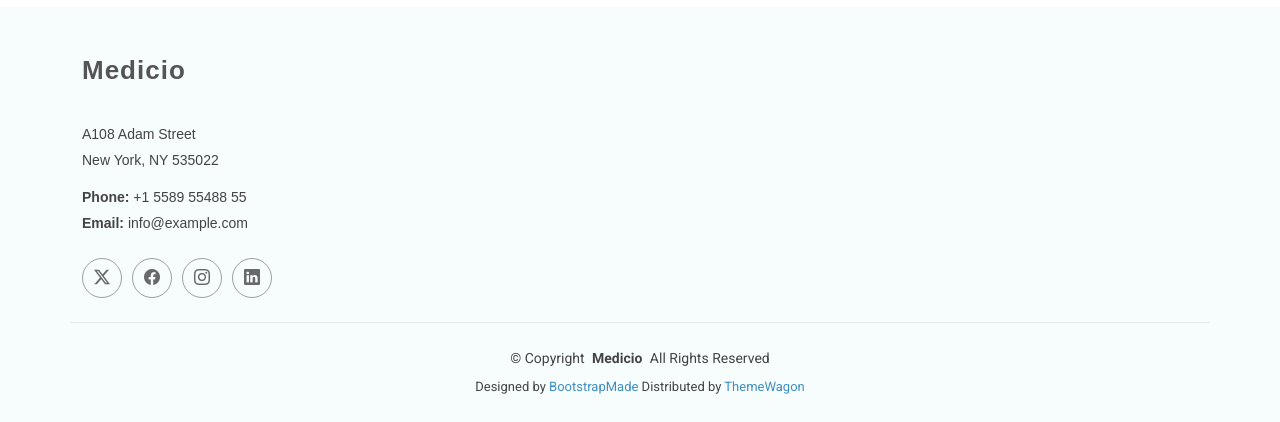
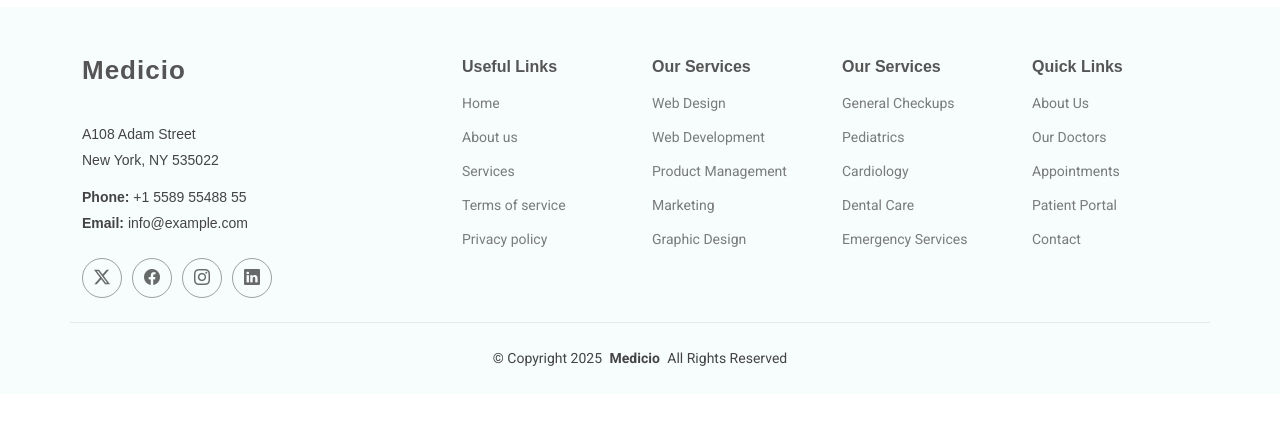
Before and after one commit to MostefaBoudjema/nuxt3-MediCio, a Nuxt app: page / in a window 1280 px wide. Shown: the part 9896-10318 px from the top of the page. After the commit the page ends 10290 px from the top, so only its background shows below. Built offline with nearby package versions, Linux system fonts and the light colour scheme.

Commit message:
update footer

```diff
--- a/app/components/shared/FooterSection.vue
+++ b/app/components/shared/FooterSection.vue
@@ -3,10 +3,11 @@
 </script>
 <template>
     <footer id="footer" class="footer light-background">
+
         <div class="container footer-top">
             <div class="row gy-4">
                 <div class="col-lg-4 col-md-6 footer-about">
-                    <NuxtLink to="/" class="logo d-flex align-items-center">
+                    <NuxtLink href="/" class="logo d-flex align-items-center">
                         <span class="sitename">Medicio</span>
                     </NuxtLink>
                     <div class="footer-contact pt-3">
@@ -22,16 +23,59 @@
                         <a href=""><i class="bi bi-linkedin"></i></a>
                     </div>
                 </div>
-                <!-- ...rest of the footer... -->
+
+                <div class="col-lg-2 col-md-3 footer-links">
+                    <h4>Useful Links</h4>
+                    <ul>
+                        <li><a href="#">Home</a></li>
+                        <li><a href="#about">About us</a></li>
+                        <li><a href="#services">Services</a></li>
+                        <li><a href="#">Terms of service</a></li>
+                        <li><a href="#">Privacy policy</a></li>
+                    </ul>
+                </div>
+
+                <div class="col-lg-2 col-md-3 footer-links">
+                    <h4>Our Services</h4>
+                    <ul>
+                        <li><a href="#">Web Design</a></li>
+                        <li><a href="#">Web Development</a></li>
+                        <li><a href="#">Product Management</a></li>
+                        <li><a href="#">Marketing</a></li>
+                        <li><a href="#">Graphic Design</a></li>
+                    </ul>
+                </div>
+
+                <div class="col-lg-2 col-md-3 footer-links">
+                    <h4>Our Services</h4>
+                    <ul>
+                        <li><a href="#">General Checkups</a></li>
+                        <li><a href="#">Pediatrics</a></li>
+                        <li><a href="#">Cardiology</a></li>
+                        <li><a href="#">Dental Care</a></li>
+                        <li><a href="#">Emergency Services</a></li>
+                    </ul>
+                </div>
+
+                <div class="col-lg-2 col-md-3 footer-links">
+                    <h4>Quick Links</h4>
+                    <ul>
+                        <li><a href="#">About Us</a></li>
+                        <li><a href="#">Our Doctors</a></li>
+                        <li><a href="#">Appointments</a></li>
+                        <li><a href="#">Patient Portal</a></li>
+                        <li><a href="#">Contact</a></li>
+                    </ul>
+                </div>
+
+
             </div>
         </div>
+
         <div class="container copyright text-center mt-4">
-            <p>© <span>Copyright</span> <strong class="px-1 sitename">Medicio</strong> <span>All Rights Reserved</span>
+            <p>© <span>Copyright 2025</span> <strong class="px-1 sitename">Medicio</strong> <span>All Rights Reserved</span>
             </p>
-            <div class="credits">
-                Designed by <a href="https://bootstrapmade.com/">BootstrapMade</a> Distributed by <a
-                    href="https://themewagon.com">ThemeWagon</a>
-            </div>
         </div>
+
     </footer>
 </template>
```
